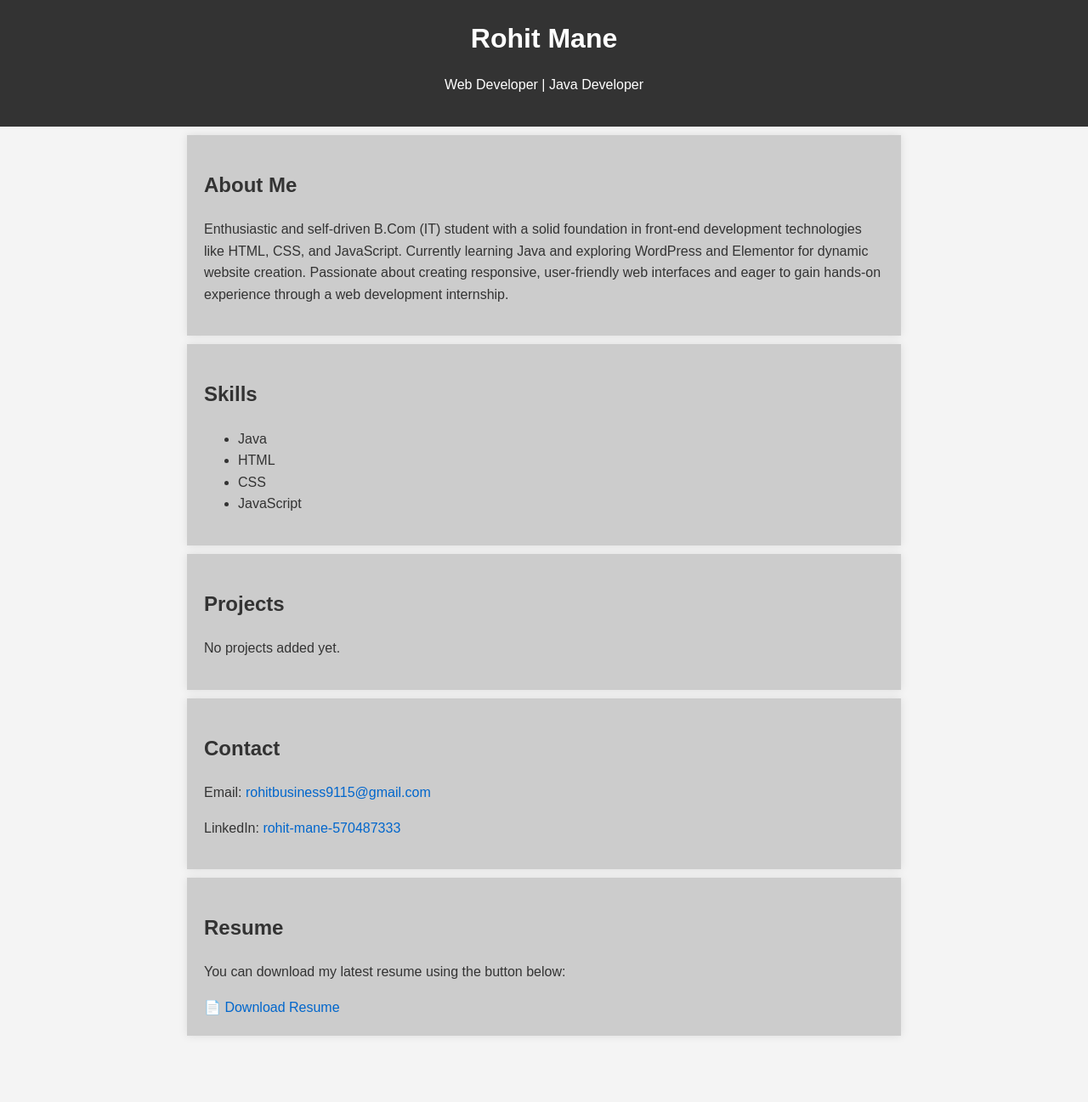
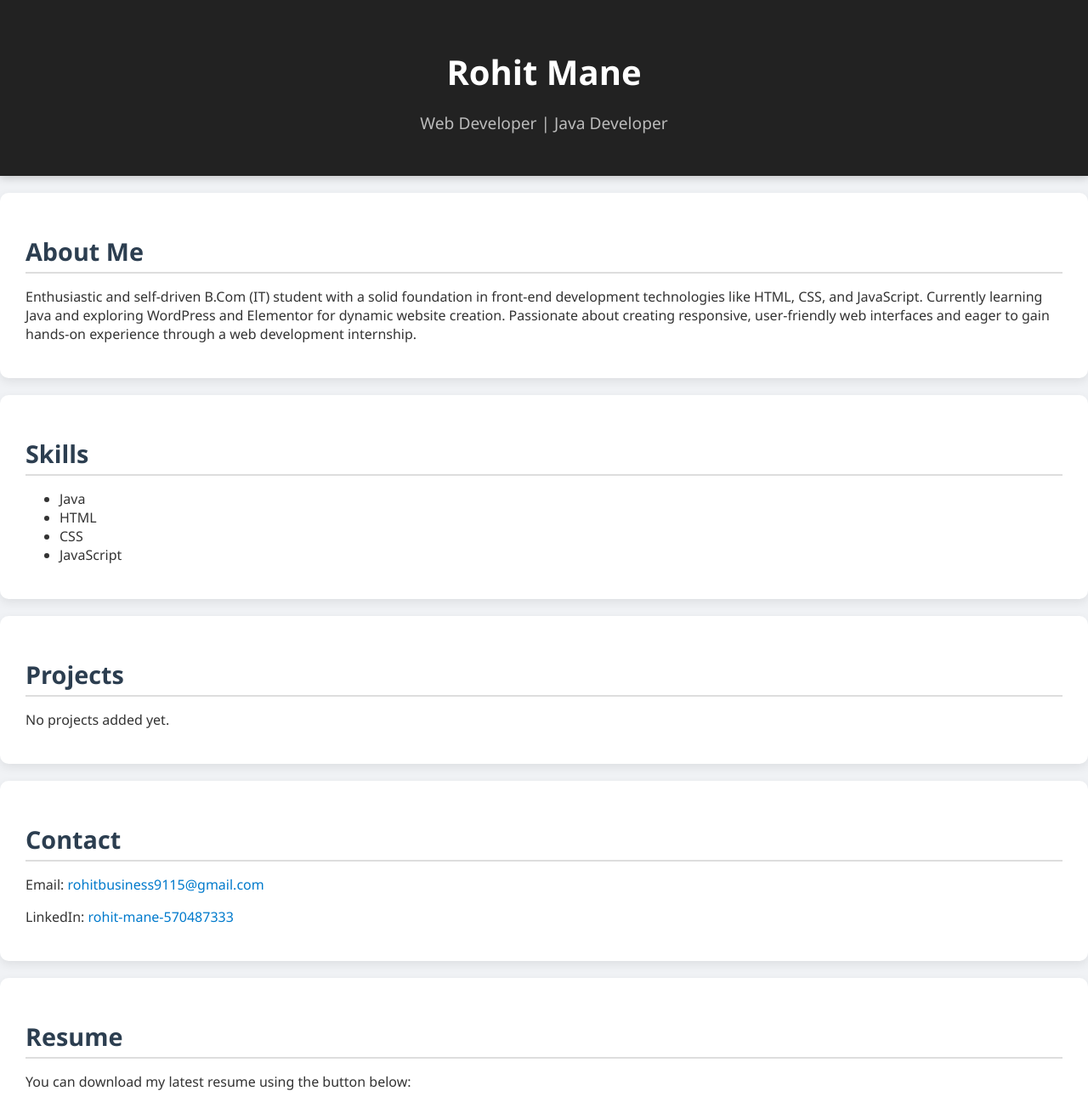
Before and after one commit to RohitMane2005/Portfolio, a plain HTML site: page index.html in a window 1280 px wide. Shown: the top 1297 px of the page at 85% size. Before the commit the page ends 1229 px from the top, so only its background shows below. Drawn offline with Linux system fonts and the light colour scheme.

Commit message:
Update style.css

```diff
--- a/style.css
+++ b/style.css
@@ -1,33 +1,154 @@
-
+/* Base Styling */
 body {
-    font-family: Arial, sans-serif;
-    line-height: 1.6;
+    font-family: 'Segoe UI', Tahoma, Geneva, Verdana, sans-serif;
     margin: 0;
     padding: 0;
-    background-color: #f4f4f4;
+    background-color: #f0f2f5;
     color: #333;
 }
+
+/* Header */
 header {
-    background-color: #333;
-    color: #fff;
-    padding: 20px 0;
+    background-color: #222;
+    color: white;
     text-align: center;
+    padding: 30px 15px;
+    box-shadow: 0 2px 10px rgba(0, 0, 0, 0.2);
+    animation: fadeInDown 1s ease;
 }
+
+header h1 {
+    font-size: 2.5em;
+    margin-bottom: 10px;
+}
+
+header p {
+    font-size: 1.2em;
+    color: #bbb;
+}
+
+/* Main Content */
+main {
+    max-width: 900px;
+    margin: 30px auto;
+    padding: 0 20px;
+}
+
 section {
-    padding: 20px;
-    background: #ccc; /* light gray background */
-    margin: 10px auto;
-    max-width: 800px;
-    box-shadow: 0 0 10px rgba(0, 0, 0, 0.1);
+    background: white;
+    margin: 20px 0;
+    padding: 25px 30px;
+    border-radius: 10px;
+    box-shadow: 0 4px 12px rgba(0, 0, 0, 0.08);
+    transition: transform 0.3s ease, box-shadow 0.3s ease;
+    animation: fadeInUp 0.8s ease;
 }
-h1 {
-    color: #ffffff;
-    margin: 0;
+
+section:hover {
+    transform: translateY(-5px);
+    box-shadow: 0 8px 20px rgba(0, 0, 0, 0.12);
 }
+
+/* Headings */
+h2 {
+    color: #2c3e50;
+    margin-bottom: 15px;
+    font-size: 1.8em;
+    border-bottom: 2px solid #ddd;
+    padding-bottom: 5px;
+}
+
+/* Skills Styling */
+ul.skill-list {
+    list-style-type: none;
+    padding: 0;
+    display: flex;
+    flex-wrap: wrap;
+    gap: 10px;
+}
+
+.skill-list li {
+    background-color: #0066cc;
+    color: white;
+    padding: 10px 15px;
+    border-radius: 20px;
+    font-weight: bold;
+    font-size: 0.95em;
+    transition: background-color 0.3s ease, transform 0.2s;
+}
+
+.skill-list li:hover {
+    background-color: #004b99;
+    transform: scale(1.05);
+}
+
+/* Links */
 a {
-    color: #0066cc;
+    color: #007acc;
     text-decoration: none;
+    transition: color 0.3s ease;
 }
+
 a:hover {
+    color: #005fa3;
     text-decoration: underline;
 }
+
+/* Resume Button */
+.resume-button {
+    display: inline-block;
+    background-color: #28a745;
+    color: white;
+    padding: 12px 20px;
+    font-size: 1em;
+    border-radius: 8px;
+    text-decoration: none;
+    transition: background-color 0.3s ease, transform 0.3s ease;
+}
+
+.resume-button:hover {
+    background-color: #218838;
+    transform: scale(1.05);
+}
+
+/* Footer */
+footer {
+    text-align: center;
+    padding: 20px 10px;
+    background-color: #222;
+    color: #aaa;
+    margin-top: 40px;
+    animation: fadeIn 1.5s ease;
+}
+
+/* Animations */
+@keyframes fadeInUp {
+    from {
+        opacity: 0;
+        transform: translateY(20px);
+    }
+    to {
+        opacity: 1;
+        transform: translateY(0);
+    }
+}
+
+@keyframes fadeInDown {
+    from {
+        opacity: 0;
+        transform: translateY(-20px);
+    }
+    to {
+        opacity: 1;
+        transform: translateY(0);
+    }
+}
+
+@keyframes fadeIn {
+    from {
+        opacity: 0;
+    }
+    to {
+        opacity: 1;
+    }
+}
```
